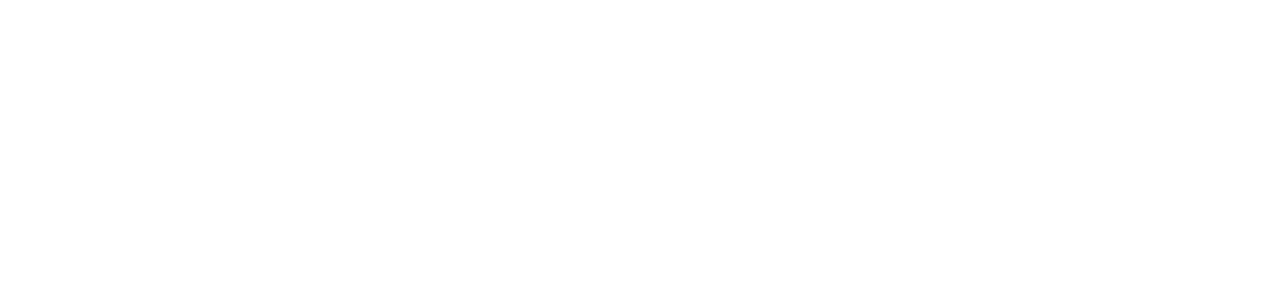
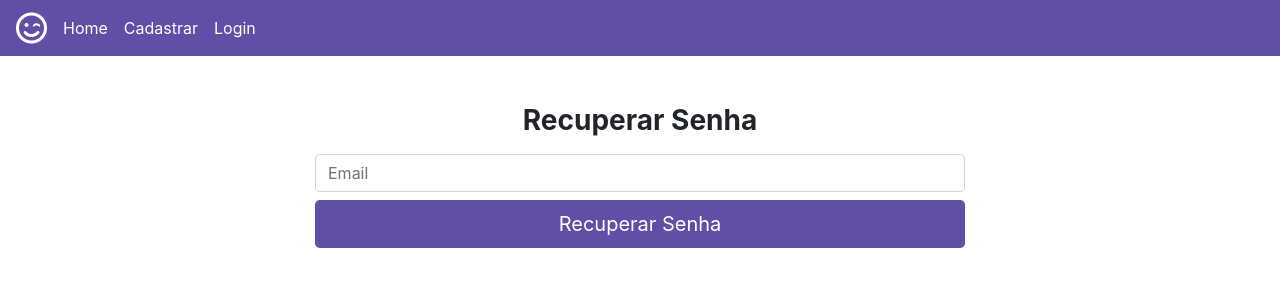
Before and after one commit to gisele-cesar/Eventos-teste, a React (Create React App) app: page /recoveruserpassword in a window 1280 px wide. Shown: the top 300 px of the page. Built offline with nearby package versions, Linux system fonts and the light colour scheme.

Commit message:
redefinição de senha

```diff
--- a/package.json
+++ b/package.json
@@ -9,8 +9,10 @@
     "firebase": "^7.17.1",
     "react": "^16.13.1",
     "react-dom": "^16.13.1",
+    "react-redux": "^7.2.1",
     "react-router-dom": "^5.2.0",
-    "react-scripts": "3.4.1"
+    "react-scripts": "3.4.1",
+    "redux": "^4.0.5"
   },
   "scripts": {
     "start": "react-scripts start",
--- a/src/App.js
+++ b/src/App.js
@@ -1,18 +1,27 @@
 import React from 'react';
 import { BrowserRouter as Router, Route } from 'react-router-dom';
+import store from '../src/store/';
+import { Provider } from 'react-redux';
 
 /*Páginas*/
 import Login from './view/login/';
 import NewUser from './view/user-new/';
 import Home from './view/home/';
+import RecoverUserPassword from './view/recover-user-password/';
+import EventRegistration from './view/event-registration/';
+
 
 function App() {
   return (
-    <Router>
-      <Route exact path='/' component={Home} />
-      <Route exact path='/newuser' component={NewUser} />
-      <Route exact path='/login' component={Login} />
-    </Router>
+    <Provider store={store}>
+      <Router>
+        <Route exact path='/' component={Home} />
+        <Route exact path='/newuser' component={NewUser} />
+        <Route exact path='/login' component={Login} />
+        <Route exact path='/recoveruserpassword' component={RecoverUserPassword} />
+        <Route exact path='/eventregistration' component={EventRegistration} />
+      </Router>
+    </Provider>
   );
 }
 
--- a/src/components/navbar/index.js
+++ b/src/components/navbar/index.js
@@ -1,20 +1,37 @@
 import React from 'react';
 import './navbar.css';
 import { Link } from 'react-router-dom';
+import { useSelector, useDispatch } from 'react-redux';
 
 function Navbar() {
+
+    const dispatch = useDispatch();
+
     return (
         <nav className="navbar navbar-expand-lg">
-            <span className="navbar-brand text-white font-weight-bold" >Eventos</span>
+            <i class="far fa-smile-wink text-white fa-2x"></i>
             <button className="navbar-toggler" type="button" data-toggle="collapse" data-target="#navbarSupportedContent" aria-controls="navbarSupportedContent" aria-expanded="false" aria-label="Toggle navigation">
                 <i class="fas fa-bars text-white"></i>
             </button>
 
             <div className="collapse navbar-collapse" id="navbarSupportedContent">
                 <ul className="navbar-nav mr-auto">
-                    <li className="nav-item"><Link className="nav-link" to="/">Home</Link></li>
-                    <li className="nav-item"><Link className="nav-link" to="/newuser">Cadastrar</Link></li>
-                    <li className="nav-item"><Link className="nav-link" to="/login">Login</Link></li>
+
+                    <li className="nav-item"><Link className="nav-link ml-2" to="/">Home</Link></li>
+                    {
+                        useSelector(state => state.userLogged) > 0 ?
+                            <>
+                                <li className="nav-item"><Link className="nav-link" to="/eventregistration">Publicar Eventos</Link></li>
+                                <li className="nav-item"><Link className="nav-link" to="">Meus Eventos</Link></li>
+                                <li className="nav-item"><Link className="nav-link" onClick={() => dispatch({ type: 'LOG_OUT' })}>Sair</Link></li>
+                            </>
+                            :
+                            <>
+                                <li className="nav-item"><Link className="nav-link" to="/newuser">Cadastrar</Link></li>
+                                <li className="nav-item"><Link className="nav-link" to="/login">Login</Link></li>
+                            </>
+                    }
+
                 </ul>
             </div>
         </nav>
--- /dev/null
+++ b/src/store/index.js
@@ -0,0 +1,6 @@
+import { createStore } from 'redux';
+import userReducer from './userReducer';
+
+const store = createStore(userReducer);
+
+export default store;
--- /dev/null
+++ b/src/store/userReducer.js
@@ -0,0 +1,19 @@
+import { useReducer } from "react";
+
+const INITIAL_STATE = {
+    userEmail: '',
+    userLogged: 0,
+};
+
+function userReducer(state = INITIAL_STATE, action) {
+    switch (action.type) {
+        case 'LOG_IN':
+            return { ...state, userLogged: 1, userEmail: action.userEmail }
+        case 'LOG_OUT':
+            return { ...state, userLogged: 0, userEmail: null }
+        default:
+            return state;
+    }
+}
+
+export default userReducer;
--- /dev/null
+++ b/src/view/event-registration/index.js
@@ -0,0 +1,20 @@
+import React, { useState } from 'react';
+import { useSelector } from 'react-redux';
+import './event-registration.css';
+import { Link } from 'react-router-dom';
+import NavBar from '../../components/navbar/';
+
+import firebase from '../../config/firebase';
+
+
+function EventRegistration() {
+    return (
+        <>
+            <NavBar />
+            <h1>Cadastro de evento</h1>
+        </>
+    )
+
+}
+
+export default EventRegistration;
--- a/src/view/home/index.js
+++ b/src/view/home/index.js
@@ -2,10 +2,15 @@
 import './home.css';
 // import { Link } from 'react-router-dom';
 import NavBar from '../../components/navbar/';
+import { useSelector } from 'react-redux';
 
 function Home() {
     return (
-        <NavBar />
+        <>
+            <NavBar />
+            <h1>{useSelector(state => state.userEmail)}</h1>
+            <h1>Logado: {useSelector(state => state.userLogged)}</h1>
+        </>
     )
 }
 
--- a/src/view/login/index.js
+++ b/src/view/login/index.js
@@ -1,19 +1,26 @@
 import React, { useState } from 'react';
 import './login.css';
-import { Link } from 'react-router-dom';
+import { Link, Redirect } from 'react-router-dom';
 
 import firebase from '../../config/firebase';
 import 'firebase/auth';
+
+import { useSelector, useDispatch } from 'react-redux';
 
 function Login() {
     const [email, setEmail] = useState();
     const [password, setPassword] = useState();
     const [msgType, setMsgType] = useState();
 
+    const dispatch = useDispatch();
+
     function logar() {
         firebase.auth().signInWithEmailAndPassword(email, password)
             .then(result => {
-                setMsgType('sucesso');
+                setMsgType('sucesso')
+                setTimeout(() => {
+                    dispatch({ type: 'LOG_IN', userEmail: email })
+                }, 2000);
             })
             .catch(erro => {
                 setMsgType('erro');
@@ -22,9 +29,12 @@
 
     return (
         <div className="login-content d-flex align-items-center">
+
+            {useSelector(state => state.userLogged) > 0 ? <Redirect to='/' /> : null}
+
             <form className="form-signin mx-auto">
                 <div className="text-center mb-4">
-                    <img className="mb-4" src="/docs/4.5/assets/brand/bootstrap-solid.svg" alt="" width="72" height="72" />
+                    <i class="far fa-smile-wink text-white fa-5x"></i>
                     <h1 className="h3 mb-3 font-weight-normal text-white font-weight-bold">Login</h1>
                 </div>
 
@@ -39,7 +49,7 @@
                 </div>
 
                 <div className="options-login mt-5 text-center">
-                    <a href="#" className="mx-2">Recuperar Senha</a>
+                    <Link to="/recoveruserpassword" className="mx-2">Recuperar Senha</Link>
                     <span className="text-white">&#9733;</span>
                     <Link to="newuser" className="mx-2">Quero cadastrar</Link>
                 </div>
--- /dev/null
+++ b/src/view/recover-user-password/index.js
@@ -0,0 +1,41 @@
+import React, { useState } from 'react';
+import NavBar from '../../components/navbar/';
+import './recover-user-password.css';
+import firebase from '../../config/firebase';
+import 'firebase/auth';
+import { auth } from 'firebase';
+
+function RecoverUserPassword() {
+
+    const [email, setEmail] = useState();
+    const [msg, setMsg] = useState();
+
+    function recoverPassword() {
+        firebase.auth().sendPasswordResetEmail(email)
+            .then(result => {
+                setMsg('Enviado email para redefinação de senha!');
+            }).catch(erro => {
+                setMsg('Verifique se o email está correto!');
+            })
+    }
+
+    return (
+        <>
+            <NavBar />
+
+            <form className="text-center form-login mx-auto mt-5">
+                <h3 className="mb-3 font-weight-bold">Recuperar Senha</h3>
+                <input onChange={(e) => setEmail(e.target.value)} type="email" className="form-control my-2" placeholder="Email" />
+
+                <div className="msg-4 text-center">
+                    <span>{msg}</span>
+                </div>
+                <button onClick={recoverPassword} type="button" className="btn btn-lg btn-block btn-send">Recuperar Senha</button>
+
+            </form>
+
+        </>
+    )
+}
+
+export default RecoverUserPassword;
--- /dev/null
+++ b/src/view/recover-user-password/recover-user-password.css
@@ -0,0 +1,9 @@
+.btn-send {
+background-color: #614ea6;
+color: #fff;
+}
+
+.btn-send:hover {
+background-color: #f21667;
+color: #fff;
+}
```
Also changed, not shown: src/view/event-registration/event-registration.css (added), 1 other file (tests, documents, lock files or other folders).
